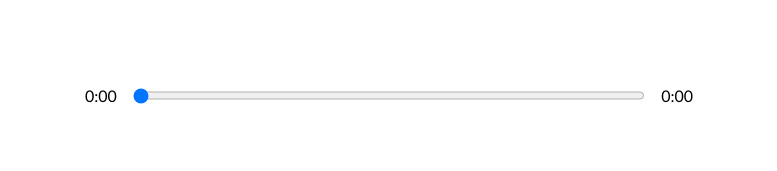
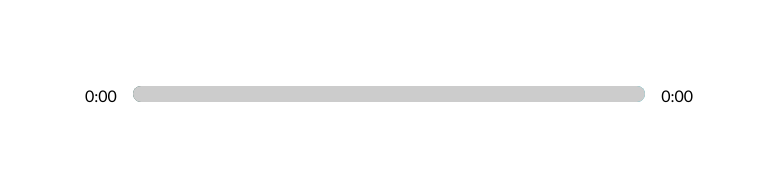
Before and after one commit to bagasimmanuel/music-player, a Vue app: page / in a window 1280 px wide. Shown: the part 490-661 px from the top of the page, without its empty margins (251-1028 px from the left). Built offline with nearby package versions, Linux system fonts and the light colour scheme.

Commit message:
customize input

```diff
--- a/src/App.vue
+++ b/src/App.vue
@@ -56,11 +56,17 @@
 const songInfo = reactive({
   currentTime: 0,
   duration: 0,
+  animationPercentage: 0,
 });
 
 const updateSongInfo = (e) => {
   songInfo.currentTime = e.target.currentTime;
   songInfo.duration = e.target.duration;
+  const roundedCurrent = Math.round(songInfo.currentTime);
+  const roundedDuration = Math.round(songInfo.duration);
+  songInfo.animationPercentage = Math.round(
+    (roundedCurrent / roundedDuration) * 100
+  );
 };
 
 // library status
--- a/src/components/Player.vue
+++ b/src/components/Player.vue
@@ -2,6 +2,7 @@
   <div class="player">
     <div class="time-control">
       <p>{{ formattedCurrentTime }}</p>
+      <div class="track" :style="trackBackground">
         <input
           min="0"
           :max="`${songInfo.duration || 0}`"
@@ -9,6 +10,8 @@
           @change="sliderHandler"
           type="range"
         />
+        <div class="animate-track" :style="translateX"></div>
+      </div>
       <p>{{ formattedDuration }}</p>
     </div>
     <div class="play-control">
@@ -106,6 +109,15 @@
 const computedPlayOrPause = computed(() => {
   return props.isPlaying ? "fa-solid fa-pause" : "fa-solid fa-play";
 });
+
+//computed tracker style
+const translateX = computed(() => {
+  return `transform: translateX(${props.songInfo.animationPercentage}%)`;
+});
+
+const trackBackground = computed(() => {
+  return `background : linear-gradient(to right, ${props.currentSong.color[0]},${props.currentSong.color[1]})`;
+});
 </script>
 
 <style scoped lang="scss">
@@ -122,7 +134,9 @@
   justify-content: space-between;
   input {
     width: 100%;
-    padding: 1rem 0rem;
+    appearance: none;
+    background: transparent;
+    cursor: pointer;
   }
   p {
     padding: 1rem;
@@ -139,6 +153,37 @@
   }
 }
 
+input[type="range"]:focus {
+  outline: none;
+}
+
+input[type="range"]::-webkit-slider-thumb {
+  appearance: none;
+  height: 16px;
+  width: 16px;
+}
+.track {
+  width: 100%;
+  height: 1rem;
+  position: relative;
+  border-radius: 1rem;
+  display: flex;
+  overflow: hidden;
+  transform: translateY(100%); // Idk why but we need this to align center
+}
+
+.animate-track {
+  background: rgb(204, 204, 204);
+  width: 100%;
+  height: 100%;
+  position: absolute;
+  align-self: center;
+  top: 0;
+  left: 0;
+  transform: translate(0%);
+  pointer-events: none;
+}
+
 // Transitions, will tweak around later
 .fade-enter-active,
 .fade-leave-active {
```
Lines whose indentation alone changed are shown as unchanged.
